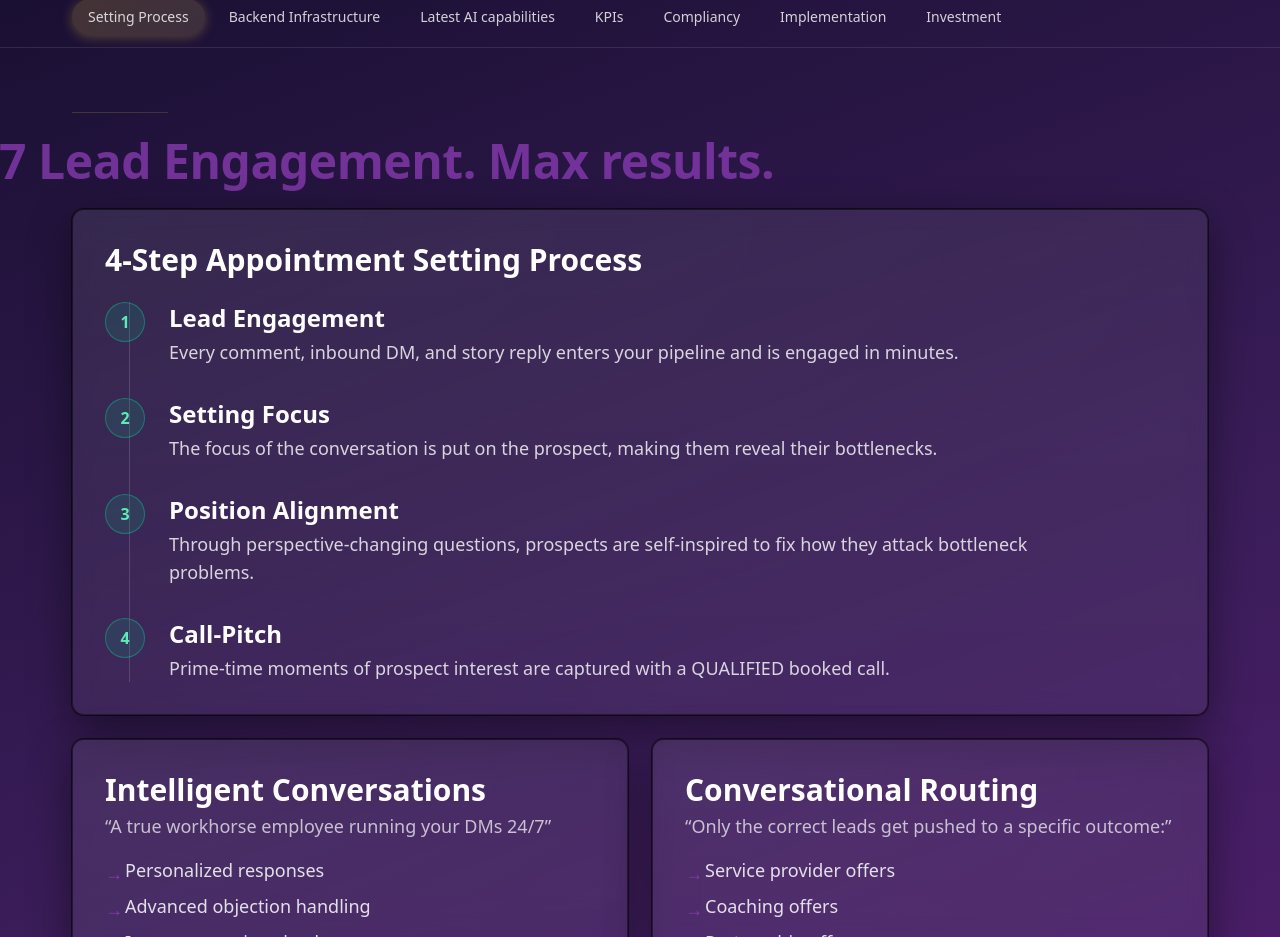
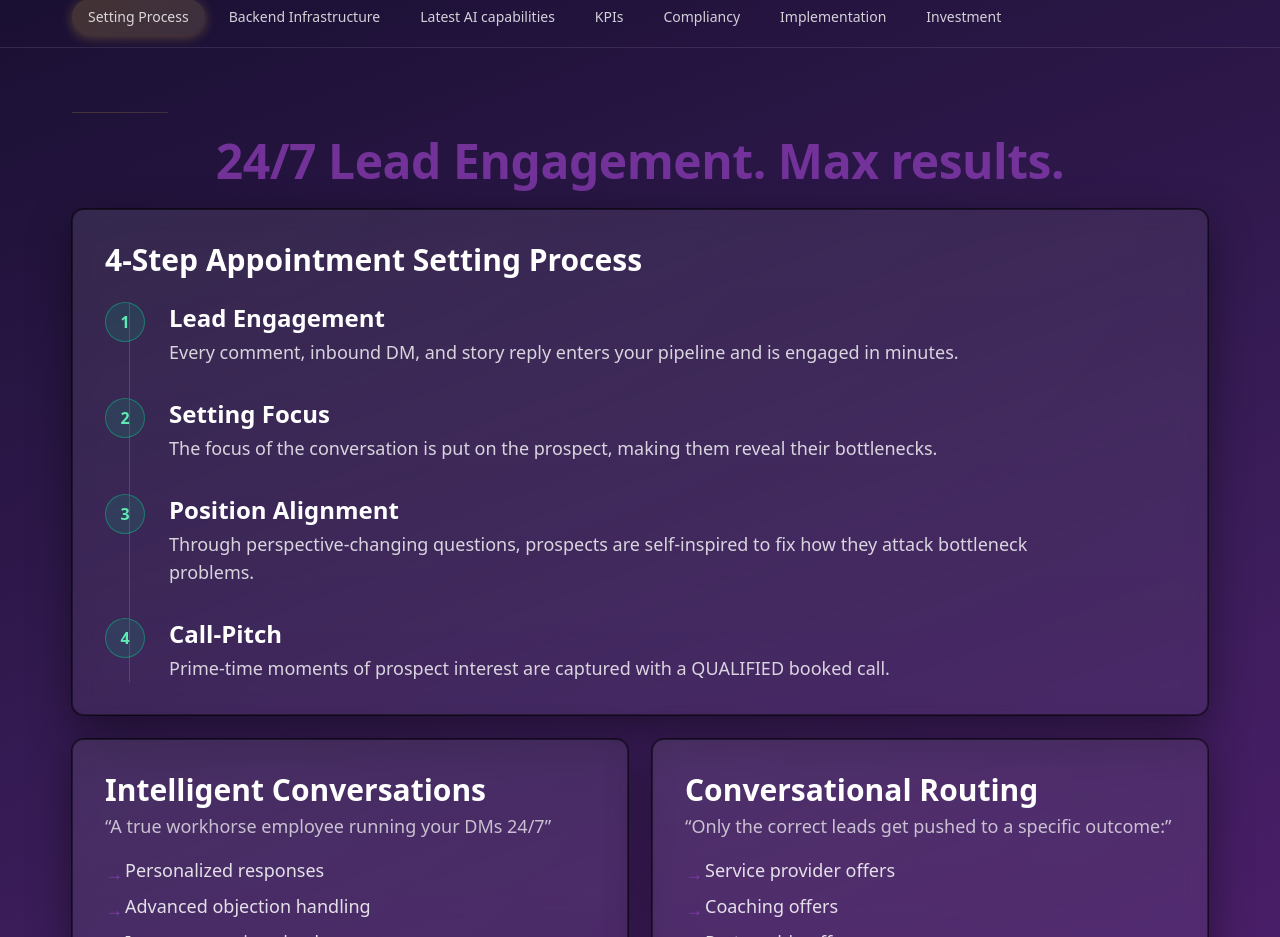
Before and after one commit to FixAIus/ultimate_Resource, a Next.js app: page / in a window 1280 px wide. Shown: the part 814-1751 px from the top of the page. Built offline with nearby package versions, Linux system fonts and the light colour scheme; no server answers.

Commit message:
fix(setting-process): ensure headline spans grid (col-span-2) so it centers in layout

```diff
--- a/src/components/sections/ContentSections.tsx
+++ b/src/components/sections/ContentSections.tsx
@@ -31,7 +31,7 @@ export function Sections({ activeId }: SectionsProps) {
     <div>
       {show("setting-process") && (
       <SectionFrame id="setting-process" title="">
-        <div className="w-full flex justify-center items-center">
+        <div className="w-full flex justify-center items-center md:col-span-2">
           <h2 className="text-4xl md:text-5xl font-semibold text-center whitespace-nowrap tracking-tight" style={{ color: "#863AAF", opacity: 0.8 }}>
             24/7 Lead Engagement. Max results.
           </h2>
```
